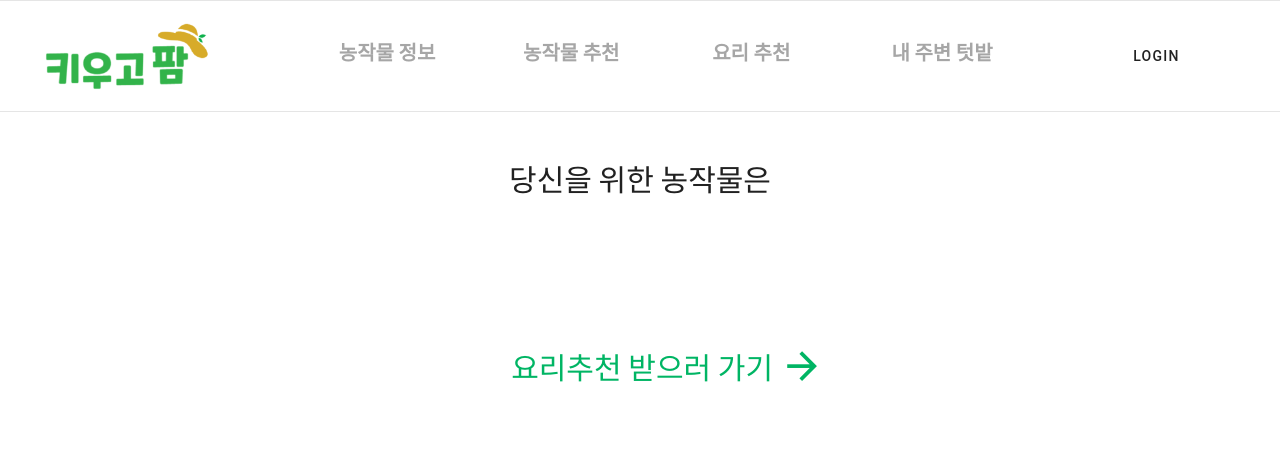
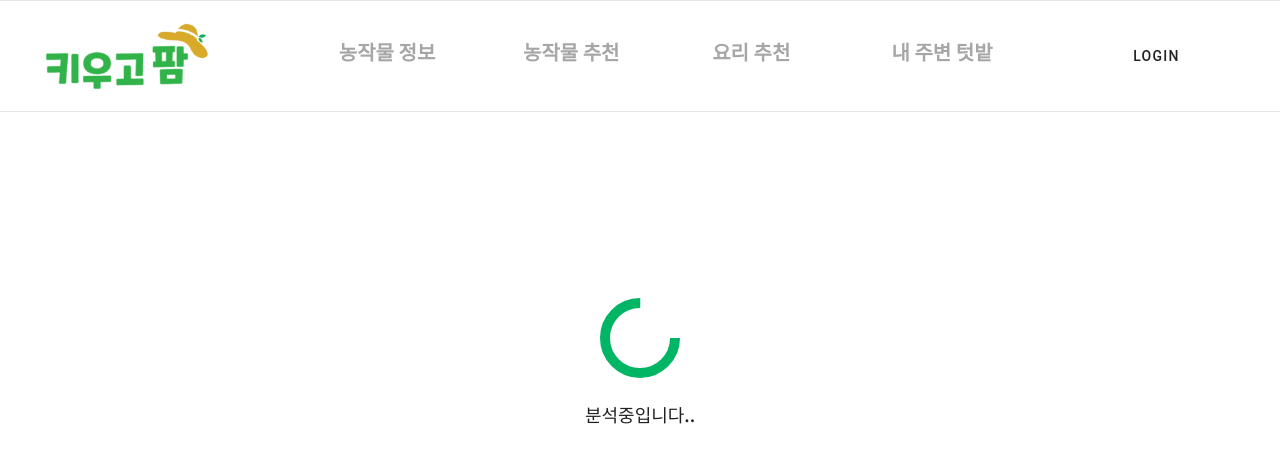
Before and after one commit to jeongyoenwoo/SSAFY-KiugoFarm, a Vue app in the folder FrontEnd/: page /recommendresult in a window 1280 px wide. Shown: the top 462 px of the page. Built offline with nearby package versions, Linux system fonts and the light colour scheme.

Commit message:
[FE]feat: 농작물 카드 클릭 시 상세 페이지로 이동
농작물 카드 클릭 시 해당 농작물의 id값을 이용해 `/search/${crop.id}`로 router.push를 수행한다.

```diff
--- a/FrontEnd/src/components/recommendation/RecommendResultComponent.vue
+++ b/FrontEnd/src/components/recommendation/RecommendResultComponent.vue
@@ -68,11 +68,13 @@ const isLoading = ref(true);
 const result = ref([]);
 
 onMounted(() => {
-  console.log(recommendationStore.recommendationData);
-  result.value = recommendationStore.recommendationData;
-  setTimeout(() => {
-    isLoading.value = false;
-  }, 3000);
+  if (!result.value) {
+    console.log(recommendationStore.recommendationData);
+    result.value = recommendationStore.recommendationData;
+    setTimeout(() => {
+      isLoading.value = false;
+    }, 3000);
+  }
 });
 
 </script>
```
